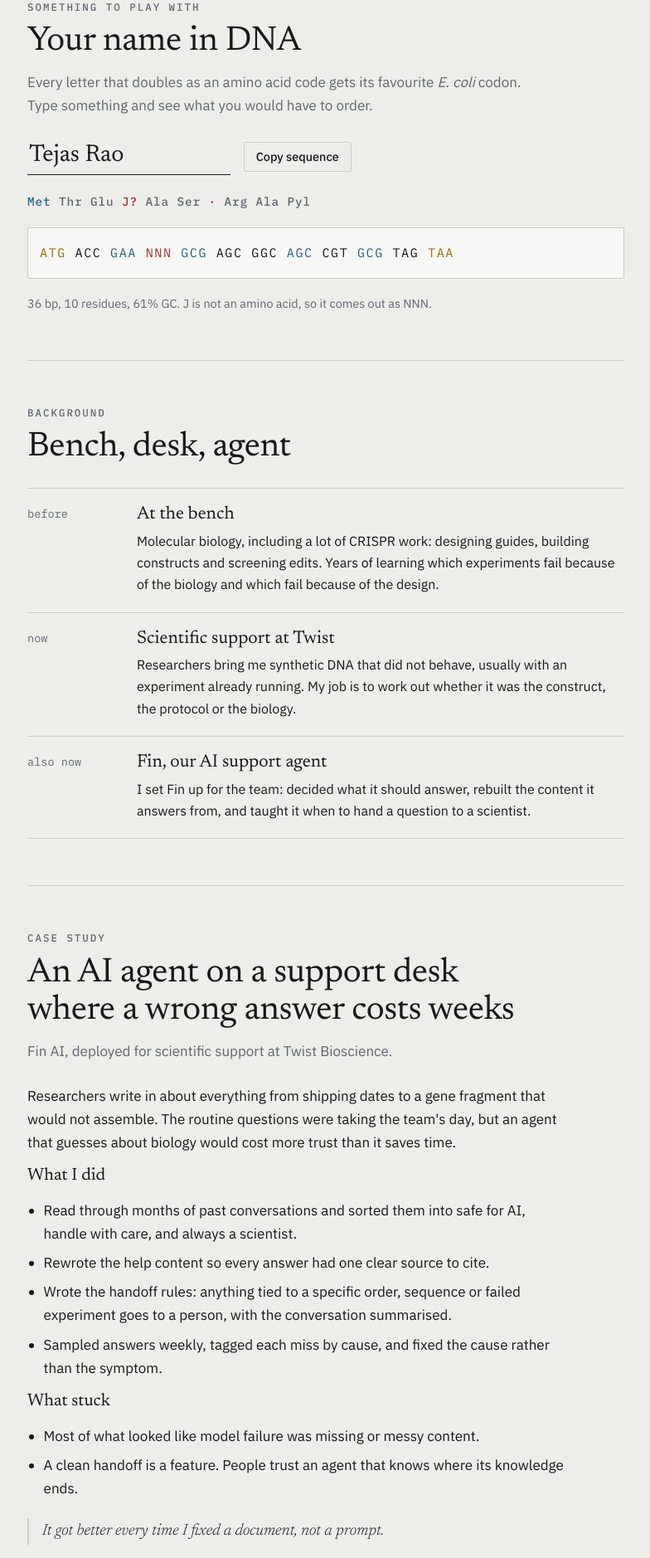
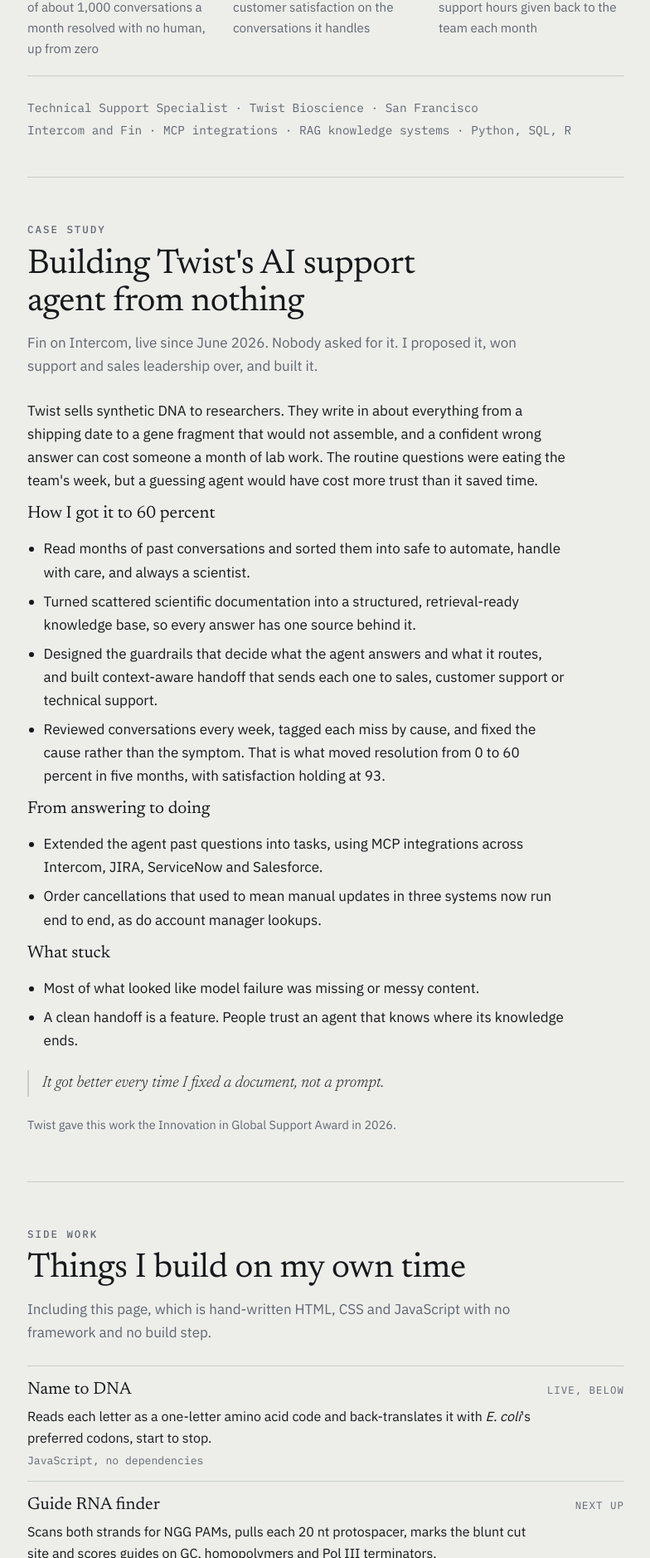
Before and after one commit to treajo/tejasrao.com, a plain HTML site: page index.html in a window 1280 px wide. Shown: the part 704-2582 px from the top of the page at 83% size, without its empty margins (247-1031 px from the left). Drawn offline with Linux system fonts and the light colour scheme.

Commit message:
Lead with the AI work, keep the science as the reason it works
Recruiters skim the top of the page, so the opening now states what
the Fin deployment achieved rather than starting from the job title.

- Headline is about deploying agents; the bench is the credential
  behind it, not the subject
- Three real figures below the headline: 60% autonomous resolution,
  93% CSAT, ~200 support hours a month
- Case study moved above the toy and filled in with the specifics:
  the proposal, guardrails and routing, MCP integrations, and the
  weekly review loop that moved 0 to 60 in five months
- Background section is now a dated track record through Scorpion,
  Mammoth, Sangamo and the MSc, framed as the judgement the agent
  work rests on

Co-Authored-By: Claude Opus 5 <noreply@anthropic.com>
Claude-Session: https://claude.ai/code/session_01EGa12PvWLU2wrfP5xQnbcQ

```diff
--- a/index.html
+++ b/index.html
@@ -5,7 +5,7 @@
 <meta name="viewport" content="width=device-width, initial-scale=1, viewport-fit=cover">
 <title>Tejas Rao</title>
 <meta name="claude:viewport-fit-sides" content="cover">
-<meta name="description" content="Tejas Rao: molecular biologist in scientific support, building and tuning AI that answers researchers.">
+<meta name="description" content="Tejas Rao deploys AI agents in places where a wrong answer costs weeks. Built Twist Bioscience's Fin support agent to 60 percent autonomous resolution.">
 <link rel="preconnect" href="https://fonts.googleapis.com">
 <link rel="preconnect" href="https://fonts.gstatic.com" crossorigin>
 <link rel="stylesheet" href="https://fonts.googleapis.com/css2?family=Newsreader:ital,opsz,wght@0,6..72,300;0,6..72,400;0,6..72,500;1,6..72,300&family=IBM+Plex+Mono:wght@400;500&family=IBM+Plex+Sans:wght@400;500;600&display=swap">
@@ -120,8 +120,8 @@ details.method p { margin-top: 8px; font-size: 0.95rem; color: var(--soft); }
 .stop p { font-size: 1rem; }
 
 /* Fin */
-.figs { margin-top: 26px; display: grid; grid-template-columns: repeat(2, minmax(0, 1fr)); gap: 24px; border-block: 1px solid var(--rule); padding-block: 20px; }
-@media (max-width: 560px) { .figs { grid-template-columns: minmax(0, 1fr); gap: 16px; } }
+.figs { margin-top: 4px; display: grid; grid-template-columns: repeat(3, minmax(0, 1fr)); gap: 24px; border-block: 1px solid var(--rule); padding-block: 20px; }
+@media (max-width: 680px) { .figs { grid-template-columns: minmax(0, 1fr); gap: 18px; } }
 .fig .n { font-family: var(--serif); font-size: clamp(2.2rem, 7vw, 3rem); line-height: 1; font-variant-numeric: tabular-nums; }
 .fig .l { font-size: 0.95rem; color: var(--soft); margin-top: 4px; }
 .body { margin-top: 26px; display: grid; gap: 16px; }
@@ -159,13 +159,59 @@ footer { border-top: 1px solid var(--rule); padding-block: 20px 44px; display: f
   </header>
 
   <div class="hero" id="top">
-    <h1>Molecular biologist<br><i>who now also builds</i><br>the AI that answers scientists.</h1>
-    <p class="lede">I spend my days on the hard end of scientific support, working out why someone's experiment did not do what it should. I also set up and tune the AI that answers them.</p>
+    <h1>I deploy AI agents<br><i>into places where</i><br>a wrong answer costs weeks.</h1>
+    <p class="lede">I proposed, built and shipped the AI support agent at Twist Bioscience, where our customers are researchers with experiments already running. It now answers most of them on its own, and knows which questions to hand to a human. I know which ones those are because I spent six years at the bench running CRISPR screens.</p>
+    <div class="figs">
+      <div class="fig"><div class="n">60%</div><div class="l">of about 1,000 conversations a month resolved with no human, up from zero</div></div>
+      <div class="fig"><div class="n">93%</div><div class="l">customer satisfaction on the conversations it handles</div></div>
+      <div class="fig"><div class="n">200</div><div class="l">support hours given back to the team each month</div></div>
+    </div>
     <div class="meta">
-      <span>Technical scientific support · Twist Bioscience</span>
-      <span>Based in the Bay Area</span>
+      <span>Technical Support Specialist · Twist Bioscience · San Francisco</span>
+      <span>Intercom and Fin · MCP integrations · RAG knowledge systems · Python, SQL, R</span>
     </div>
   </div>
+
+  <section id="fin" aria-labelledby="finH">
+    <span class="kicker">Case study</span>
+    <h2 id="finH">Building Twist's AI support agent from nothing</h2>
+    <p class="standfirst">Fin on Intercom, live since June 2026. Nobody asked for it. I proposed it, won support and sales leadership over, and built it.</p>
+    <div class="body">
+      <p>Twist sells synthetic DNA to researchers. They write in about everything from a shipping date to a gene fragment that would not assemble, and a confident wrong answer can cost someone a month of lab work. The routine questions were eating the team's week, but a guessing agent would have cost more trust than it saved time.</p>
+      <h3>How I got it to 60 percent</h3>
+      <ul>
+        <li>Read months of past conversations and sorted them into safe to automate, handle with care, and always a scientist.</li>
+        <li>Turned scattered scientific documentation into a structured, retrieval-ready knowledge base, so every answer has one source behind it.</li>
+        <li>Designed the guardrails that decide what the agent answers and what it routes, and built context-aware handoff that sends each one to sales, customer support or technical support.</li>
+        <li>Reviewed conversations every week, tagged each miss by cause, and fixed the cause rather than the symptom. That is what moved resolution from 0 to 60 percent in five months, with satisfaction holding at 93.</li>
+      </ul>
+      <h3>From answering to doing</h3>
+      <ul>
+        <li>Extended the agent past questions into tasks, using MCP integrations across Intercom, JIRA, ServiceNow and Salesforce.</li>
+        <li>Order cancellations that used to mean manual updates in three systems now run end to end, as do account manager lookups.</li>
+      </ul>
+      <h3>What stuck</h3>
+      <ul>
+        <li>Most of what looked like model failure was missing or messy content.</li>
+        <li>A clean handoff is a feature. People trust an agent that knows where its knowledge ends.</li>
+      </ul>
+      <blockquote>It got better every time I fixed a document, not a prompt.</blockquote>
+      <p class="hint">Twist gave this work the Innovation in Global Support Award in 2026.</p>
+    </div>
+  </section>
+
+  <section id="work" aria-labelledby="workH">
+    <span class="kicker">Side work</span>
+    <h2 id="workH">Things I build on my own time</h2>
+    <p class="standfirst">Including this page, which is hand-written HTML, CSS and JavaScript with no framework and no build step.</p>
+    <div class="work">
+      <div class="item"><h3>Name to DNA</h3><span class="st">live, below</span><p>Reads each letter as a one-letter amino acid code and back-translates it with <i>E. coli</i>'s preferred codons, start to stop.</p><span class="stack">JavaScript, no dependencies</span></div>
+      <div class="item"><h3>Guide RNA finder</h3><span class="st">next up</span><p>Scans both strands for NGG PAMs, pulls each 20 nt protospacer, marks the blunt cut site and scores guides on GC, homopolymers and Pol III terminators.</p><span class="stack">JavaScript</span></div>
+      <div class="item"><h3>Edit outcome reader</h3><span class="st">next up</span><p>Paste the trace from an edited pool and get an estimate of editing efficiency, with the indel sizes it thinks it sees.</p><span class="stack">Python</span></div>
+      <div class="item"><h3>Ticket exam</h3><span class="st">next up</span><p>Fifty hard support questions about synthetic DNA, with ideal answers, and a script that grades an AI agent on accuracy and on handing off when it should.</p><span class="stack">Python, LLM evals</span></div>
+      <div class="item"><h3>Protocol buddy</h3><span class="st">idea</span><p>Ask a bench question, get an answer drawn from public protocols with the exact step it came from.</p><span class="stack">retrieval, citations</span></div>
+    </div>
+  </section>
 
   <section id="dna" aria-labelledby="dnaH">
     <span class="kicker">Something to play with</span>
@@ -184,52 +230,21 @@ footer { border-top: 1px solid var(--rule); padding-block: 20px 44px; display: f
 
   <section id="about" aria-labelledby="aboutH">
     <span class="kicker">Background</span>
-    <h2 id="aboutH">Bench, desk, agent</h2>
+    <h2 id="aboutH">Why the science matters here</h2>
+    <p class="standfirst">An agent is only as good as the judgement behind it. Mine comes from a decade of being the person on the other end of these questions.</p>
     <div class="stops">
-      <div class="stop"><span class="w">before</span><div><h3>At the bench</h3><p>Molecular biology, including a lot of CRISPR work: designing guides, building constructs and screening edits. Years of learning which experiments fail because of the biology and which fail because of the design.</p></div></div>
-      <div class="stop"><span class="w">now</span><div><h3>Scientific support at Twist</h3><p>Researchers bring me synthetic DNA that did not behave, usually with an experiment already running. My job is to work out whether it was the construct, the protocol or the biology.</p></div></div>
-      <div class="stop"><span class="w">also now</span><div><h3>Fin, our AI support agent</h3><p>I set Fin up for the team: decided what it should answer, rebuilt the content it answers from, and taught it when to hand a question to a scientist.</p></div></div>
+      <div class="stop"><span class="w">2025 to now</span><div><h3>Technical support, Twist Bioscience</h3><p>Around 80 technical questions a week from researchers and field sales on synthetic genes, oligo pools and DNA libraries. Working out whether a failure was the construct, the protocol or the biology is what taught me where an agent should stop.</p></div></div>
+      <div class="stop"><span class="w">2023 to 2025</span><div><h3>Functional genomics, Scorpion Therapeutics</h3><p>Ran genome-wide CRISPR screens end to end and found a synthetic lethal relationship in non-small cell lung cancer. Built the NGS library prep pipelines that made screens that size repeatable.</p></div></div>
+      <div class="stop"><span class="w">2021 to 2023</span><div><h3>Platform biology, Mammoth Biosciences</h3><p>Designed high-throughput screens for new epigenetic editors and gene writers, and mapped PAM and guide preferences for proprietary Cas nucleases.</p></div></div>
+      <div class="stop"><span class="w">before that</span><div><h3>Contract research and graduate work</h3><p>Assay workflows on liquid-handling robots at Sangamo and Switch Therapeutics. An NGS analysis pipeline in Python and R for my MSc, which is where the coding started.</p></div></div>
     </div>
-  </section>
-
-  <section id="fin" aria-labelledby="finH">
-    <span class="kicker">Case study</span>
-    <h2 id="finH">An AI agent on a support desk where a wrong answer costs weeks</h2>
-    <p class="standfirst">Fin AI, deployed for scientific support at Twist Bioscience.</p>
-    <div class="body">
-      <p>Researchers write in about everything from shipping dates to a gene fragment that would not assemble. The routine questions were taking the team's day, but an agent that guesses about biology would cost more trust than it saves time.</p>
-      <h3>What I did</h3>
-      <ul>
-        <li>Read through months of past conversations and sorted them into safe for AI, handle with care, and always a scientist.</li>
-        <li>Rewrote the help content so every answer had one clear source to cite.</li>
-        <li>Wrote the handoff rules: anything tied to a specific order, sequence or failed experiment goes to a person, with the conversation summarised.</li>
-        <li>Sampled answers weekly, tagged each miss by cause, and fixed the cause rather than the symptom.</li>
-      </ul>
-      <h3>What stuck</h3>
-      <ul>
-        <li>Most of what looked like model failure was missing or messy content.</li>
-        <li>A clean handoff is a feature. People trust an agent that knows where its knowledge ends.</li>
-      </ul>
-      <blockquote>It got better every time I fixed a document, not a prompt.</blockquote>
-    </div>
-  </section>
-
-  <section id="work" aria-labelledby="workH">
-    <span class="kicker">Side work</span>
-    <h2 id="workH">Small things I am building</h2>
-    <div class="work">
-      <div class="item"><h3>Name to DNA</h3><span class="st">live, above</span><p>Reads each letter as a one-letter amino acid code and back-translates it with <i>E. coli</i>'s preferred codons, start to stop.</p><span class="stack">JavaScript, no dependencies</span></div>
-      <div class="item"><h3>Guide RNA finder</h3><span class="st">next up</span><p>Scans both strands for NGG PAMs, pulls each 20 nt protospacer, marks the blunt cut site and scores guides on GC, homopolymers and Pol III terminators.</p><span class="stack">JavaScript</span></div>
-      <div class="item"><h3>Edit outcome reader</h3><span class="st">next up</span><p>Paste the trace from an edited pool and get an estimate of editing efficiency, with the indel sizes it thinks it sees.</p><span class="stack">Python</span></div>
-      <div class="item"><h3>Ticket exam</h3><span class="st">next up</span><p>Fifty hard support questions about synthetic DNA, with ideal answers, and a script that grades an AI agent on accuracy and on handing off when it should.</p><span class="stack">Python, LLM evals</span></div>
-      <div class="item"><h3>Protocol buddy</h3><span class="st">idea</span><p>Ask a bench question, get an answer drawn from public protocols with the exact step it came from.</p><span class="stack">retrieval, citations</span></div>
-    </div>
+    <p class="standfirst" style="margin-top:20px">MSc in Genetic Manipulation and Molecular Cell Biology, University of Sussex. Applied Bioinformatics certificate, UC San Diego Extension.</p>
   </section>
 
   <section id="hi" class="hi" aria-labelledby="hiH">
     <span class="kicker">Contact</span>
     <h2 id="hiH">Say hello</h2>
-    <p class="standfirst">Happy to talk about synthetic DNA, a CRISPR design that will not behave, or putting AI somewhere it has to be right.</p>
+    <p class="standfirst">Happy to talk about deploying agents, support automation, or a CRISPR design that will not behave.</p>
     <p style="margin-top:18px"><a class="big" href="https://www.linkedin.com/in/tejas-rao/" target="_blank" rel="noopener">linkedin.com/in/tejas-rao &#8599;</a></p>
   </section>
 
```
